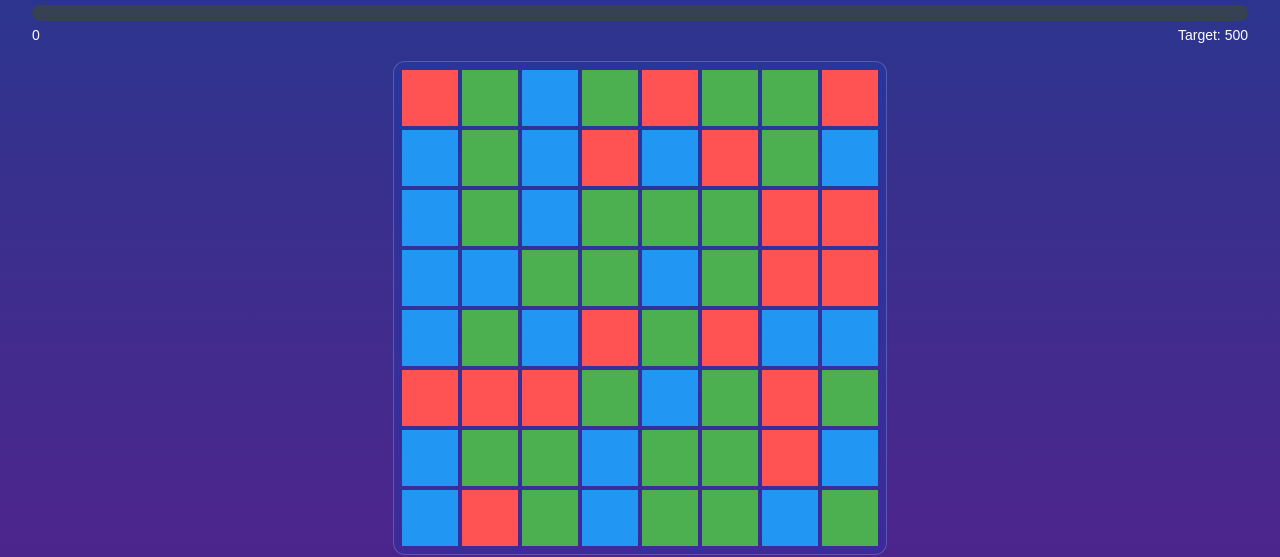
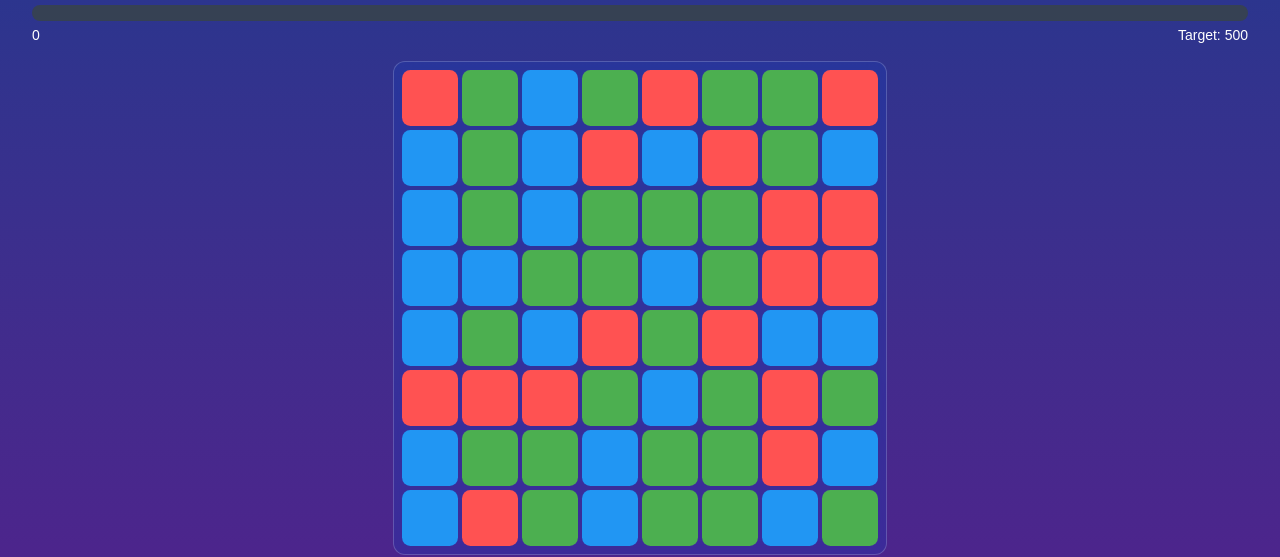
Before and after one commit to DanielAdisa/daniel-made-it, a Next.js app: page /games/bubble-pop in a window 1280 px wide. Shown: the part 251-808 px from the top of the page. Built offline with nearby package versions, Linux system fonts and the light colour scheme.

Commit message:
sdfsdffs

```diff
--- a/app/games/bubble-pop/page.tsx
+++ b/app/games/bubble-pop/page.tsx
@@ -1,5 +1,6 @@
 "use client";
 import { useState, useEffect, useCallback } from "react";
+import { motion, AnimatePresence } from "framer-motion";
 import confetti from "canvas-confetti";
 
 const GRID_ROWS = 8;
@@ -171,6 +172,12 @@ const BrickPop = () => {
       setGrid(initializeGrid());
       setMatchesNeeded(5 + (level + 1) * 3);
       setMovesLeft(MOVES_PER_LEVEL[Math.min(level, MOVES_PER_LEVEL.length - 1)]);
+      // Reset progress bar visually by temporarily setting score to 0
+      setScore(prev => {
+        const newScore = prev;
+        setTimeout(() => setScore(newScore), 50);
+        return 0;
+      });
     }, 2000);
   };
 
@@ -202,22 +209,39 @@ const BrickPop = () => {
       </div>
 
       <div className="flex flex-col sm:flex-row justify-between mb-4 px-4 gap-2">
-        <div className="bg-white/20 p-3 rounded-lg backdrop-blur-sm">
+        <motion.div
+          className="bg-white/20 p-3 rounded-lg backdrop-blur-sm"
+          initial={{ opacity: 0, y: -20 }}
+          animate={{ opacity: 1, y: 0 }}
+          transition={{ duration: 0.5 }}
+        >
           <span className="text-xl text-white font-bold">Score: {score}</span>
-        </div>
-        <div className="bg-white/20 p-3 rounded-lg backdrop-blur-sm">
+        </motion.div>
+        <motion.div
+          className="bg-white/20 p-3 rounded-lg backdrop-blur-sm"
+          initial={{ opacity: 0, y: -20 }}
+          animate={{ opacity: 1, y: 0 }}
+          transition={{ duration: 0.5, delay: 0.1 }}
+        >
           <span className="text-xl text-white font-bold">Level: {level}</span>
-        </div>
-        <div className="bg-white/20 p-3 rounded-lg backdrop-blur-sm">
+        </motion.div>
+        <motion.div
+          className="bg-white/20 p-3 rounded-lg backdrop-blur-sm"
+          initial={{ opacity: 0, y: -20 }}
+          animate={{ opacity: 1, y: 0 }}
+          transition={{ duration: 0.5, delay: 0.2 }}
+        >
           <span className="text-xl text-white font-bold">Moves Left: {movesLeft}</span>
-        </div>
+        </motion.div>
       </div>
 
       <div className="mb-4 px-4">
         <div className="w-full bg-gray-700 h-4 rounded-full overflow-hidden">
-          <div
-            className="h-full bg-green-500 transition-all duration-500"
-            style={{ width: `${getProgressPercentage()}%` }}
+          <motion.div
+            className="h-full bg-green-500"
+            initial={{ width: "0%" }}
+            animate={{ width: `${getProgressPercentage()}%` }}
+            transition={{ duration: 0.5 }}
           />
         </div>
         <div className="flex justify-between text-sm text-white mt-1">
@@ -227,62 +251,120 @@ const BrickPop = () => {
       </div>
 
       <div className="flex justify-center mb-6">
-        <div className="bg-blue-800/30 p-2 rounded-xl backdrop-blur-sm border border-white/20">
+        <motion.div
+          className="bg-blue-800/30 p-2 rounded-xl backdrop-blur-sm border border-white/20"
+          initial={{ opacity: 0, scale: 0.9 }}
+          animate={{ opacity: 1, scale: 1 }}
+          transition={{ duration: 0.5 }}
+        >
           <div className="grid grid-cols-8 gap-1">
+            <AnimatePresence>
               {grid.map((row, rowIndex) =>
                 row.map((brick, colIndex) => (
-                <div
+                  <motion.div
                     key={brick.id}
-                  className="w-10 h-10 sm:w-12 sm:h-12 md:w-14 md:h-14 cursor-pointer relative transition-all duration-200"
+                    layout
+                    initial={{ opacity: 0, y: -30 }}
+                    animate={{
+                      opacity: brick.matched ? 0.5 : 1,
+                      y: 0,
+                      scale: brick.matched ? 0.8 : 1
+                    }}
+                    exit={{ opacity: 0, scale: 0 }}
+                    transition={{
+                      type: "spring",
+                      stiffness: 300,
+                      damping: 20,
+                      delay: (rowIndex * 0.05) + (colIndex * 0.03)
+                    }}
+                    className="w-10 h-10 sm:w-12 sm:h-12 md:w-14 md:h-14 cursor-pointer relative"
                     style={{
                       backgroundColor: brick.color,
-                    transform: brick.matched ? 'scale(0.8)' : 'scale(1)',
-                    opacity: brick.matched ? 0.5 : 1
+                      borderRadius: "15%" // Rounded corners for bricks
                     }}
+                    whileHover={{ scale: 1.05 }}
+                    whileTap={{ scale: 0.95 }}
                     onClick={() => handleBrickTap(rowIndex, colIndex)}
                   />
                 ))
               )}
+            </AnimatePresence>
           </div>
-        </div>
+        </motion.div>
       </div>
 
+      <AnimatePresence>
         {gameStatus === "levelComplete" && (
-        <div className="absolute inset-0 flex items-center justify-center bg-black/50 backdrop-blur-sm">
-          <div className="text-center bg-purple-900/80 p-8 rounded-xl">
+          <motion.div
+            initial={{ opacity: 0 }}
+            animate={{ opacity: 1 }}
+            exit={{ opacity: 0 }}
+            className="absolute inset-0 flex items-center justify-center bg-black/50 backdrop-blur-sm"
+          >
+            <motion.div
+              className="text-center bg-purple-900/80 p-8 rounded-xl"
+              initial={{ scale: 0.8, y: 50 }}
+              animate={{ scale: 1, y: 0 }}
+              exit={{ scale: 0.8, y: 50 }}
+              transition={{ type: "spring", stiffness: 300, damping: 20 }}
+            >
               <h2 className="text-4xl font-bold text-white mb-2">Level {level} Complete!</h2>
               <p className="text-xl text-blue-200">Bonus: {LEVEL_CLEAR_BONUS} points</p>
               <p className="text-xl text-blue-200 mt-2">Get ready for level {level + 1}...</p>
-          </div>
-        </div>
+            </motion.div>
+          </motion.div>
         )}
 
         {gameStatus === "gameOver" && (
-        <div className="absolute inset-0 flex items-center justify-center bg-black/50 backdrop-blur-sm">
-          <div className="text-center bg-red-900/80 p-8 rounded-xl">
+          <motion.div
+            initial={{ opacity: 0 }}
+            animate={{ opacity: 1 }}
+            exit={{ opacity: 0 }}
+            className="absolute inset-0 flex items-center justify-center bg-black/50 backdrop-blur-sm"
+          >
+            <motion.div
+              className="text-center bg-red-900/80 p-8 rounded-xl"
+              initial={{ scale: 0.8, y: 50 }}
+              animate={{ scale: 1, y: 0 }}
+              exit={{ scale: 0.8, y: 50 }}
+              transition={{ type: "spring", stiffness: 300, damping: 20 }}
+            >
               <h2 className="text-4xl font-bold text-white mb-2">Game Over!</h2>
               <p className="text-xl text-blue-200">You ran out of moves</p>
               <p className="text-xl text-blue-200 mt-2">Final Score: {score}</p>
-            <button
+              <motion.button
                 onClick={resetGame}
                 className="mt-4 bg-blue-500 hover:bg-blue-600 text-white font-bold py-3 px-8 rounded-full text-lg transition-colors shadow-lg"
+                whileHover={{ scale: 1.05 }}
+                whileTap={{ scale: 0.95 }}
               >
                 Play Again
-            </button>
-          </div>
-        </div>
+              </motion.button>
+            </motion.div>
+          </motion.div>
         )}
+      </AnimatePresence>
 
       <div className="mt-6 flex justify-center">
-        <button
+        <motion.button
           onClick={resetGame}
           className="bg-red-500 hover:bg-red-600 text-white font-bold py-3 px-8 rounded-full text-lg transition-colors shadow-lg"
+          whileHover={{ scale: 1.05 }}
+          whileTap={{ scale: 0.95 }}
+          initial={{ opacity: 0, y: 20 }}
+          animate={{ opacity: 1, y: 0 }}
+          transition={{ duration: 0.5 }}
         >
           Restart Game
-        </button>
+        </motion.button>
       </div>
 
-      <div className="mt-6 bg-white/10 p-4 rounded-lg backdrop-blur-sm max-w-2xl mx-auto">
+      <motion.div
+        className="mt-6 bg-white/10 p-4 rounded-lg backdrop-blur-sm max-w-2xl mx-auto"
+        initial={{ opacity: 0, y: 20 }}
+        animate={{ opacity: 1, y: 0 }}
+        transition={{ duration: 0.5, delay: 0.3 }}
+      >
         <h3 className="text-lg font-bold text-white mb-2">How to Play:</h3>
         <ul className="text-blue-100 list-disc pl-5">
           <li>Tap on groups of 3 or more connected bricks of the same color</li>
@@ -291,7 +373,7 @@ const BrickPop = () => {
           <li>Reach the target score before running out of moves</li>
           <li>Level bonus: {LEVEL_CLEAR_BONUS} points</li>
         </ul>
-      </div>
+      </motion.div>
     </div>
   );
 };
```
Lines whose indentation alone changed are shown as unchanged.
